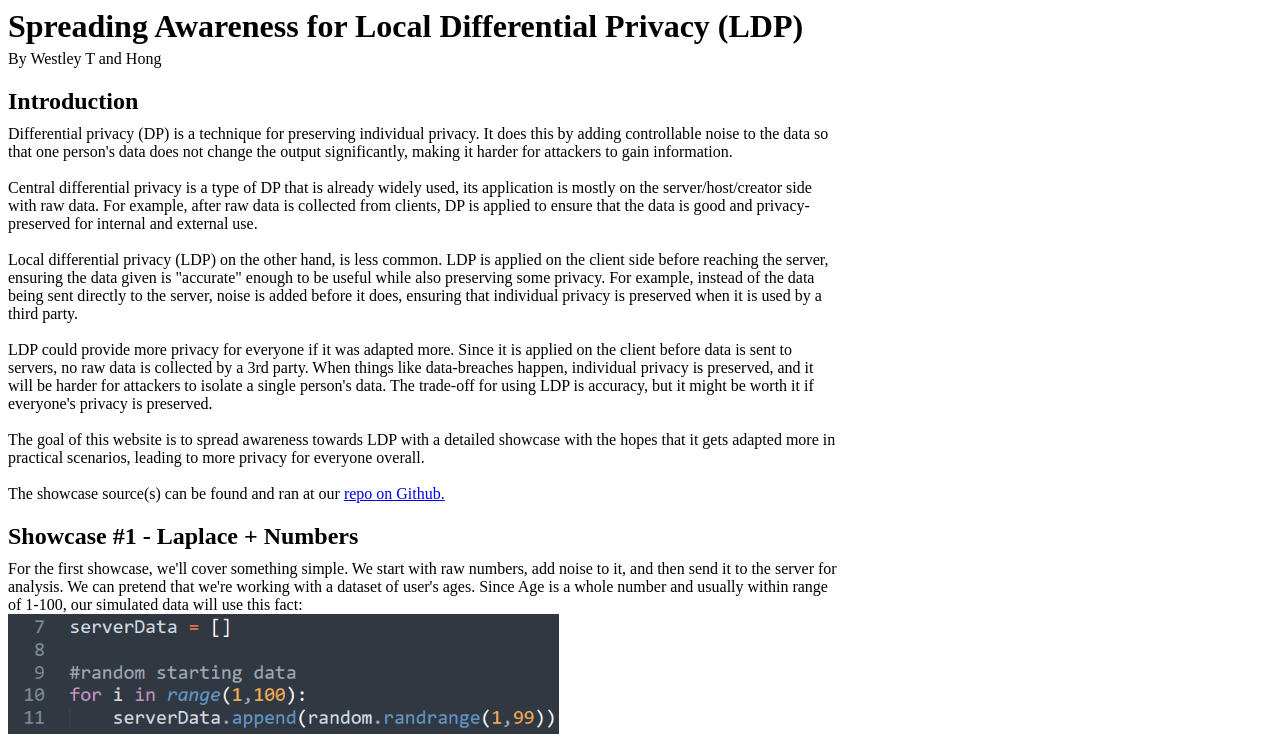
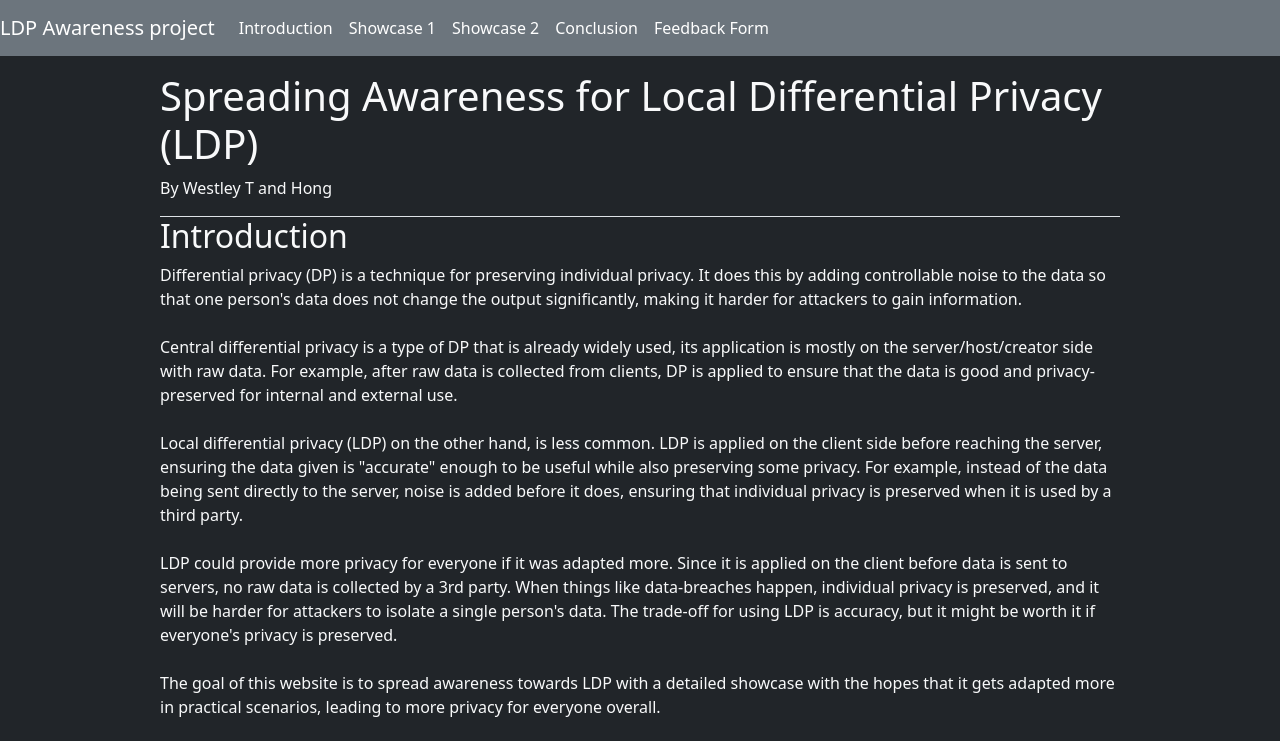
Before and after one commit to WTPSU/CS-Privacy-Aware-Project, a plain HTML site: page index.html in a window 1280 px wide. Shown: the top 741 px of the page. Drawn offline with nearby package versions, Linux system fonts and the light colour scheme.

Commit message:
For webdev class, Added NavBar, some styling, and tooltips.

```diff
--- a/index.html
+++ b/index.html
@@ -6,16 +6,74 @@
     <meta name="viewport" content="width=device-width, initial-scale=1.0" />
     <title>Priv. Aware Website Project</title>
     <link rel="stylesheet" href="styles.css" />
+    <script defer src="website code.js"></script>
+
+    <link
+      href="https://cdn.jsdelivr.net/npm/bootstrap@5.0.2/dist/css/bootstrap.min.css"
+      rel="stylesheet"
+      crossorigin="anonymous"
+    />
+    <script
+      src="https://cdn.jsdelivr.net/npm/bootstrap@5.0.2/dist/js/bootstrap.bundle.min.js"
+      crossorigin="anonymous"
+    ></script>
   </head>
-  <body>
-    <!-- Header -->
+  <body class="bg-dark">
+    <!-- nav bar -->
+    <nav
+      id="navbar"
+      class="navbar navbar-dark navbar-expand-md bg-secondary mb-3"
+    >
+      <a
+        class="navbar-brand"
+        href="#"
+        data-bs-toggle="tooltip"
+        data-bs-placement="bottom"
+        title="a very useful button :)"
+        >LDP Awareness project</a
+      >
+
+      <button
+        class="navbar-toggler"
+        type="button"
+        data-bs-toggle="collapse"
+        data-bs-target="#navBar"
+        aria-label="Toggle navigation"
+      >
+        <span class="navbar-toggler-icon"></span>
+      </button>
+
+      <div class="collapse navbar-collapse" id="navBar">
+        <ul class="navbar-nav mr-auto">
+          <li class="nav-item active">
+            <a class="nav-link text-white" href="#intro">Introduction</a>
+          </li>
+          <li class="nav-item">
+            <a class="nav-link text-white" href="#showcase1">Showcase 1</a>
+          </li>
+          <li class="nav-item">
+            <a class="nav-link text-white" href="#showcase2">Showcase 2</a>
+          </li>
+          <li class="nav-item">
+            <a class="nav-link text-white" href="#conclusion">Conclusion</a>
+          </li>
+          <li class="nav-item">
+            <a class="nav-link text-white" href="#feedback">Feedback Form</a>
+          </li>
+        </ul>
+      </div>
+    </nav>
+    <main class="mx-auto text-light">
+      <!-- title -->
       <header>
         <h1>Spreading Awareness for Local Differential Privacy (LDP)</h1>
-      <p>By Westley T and Hong</p>
+        <p data-bs-toggle="tooltip" data-bs-placement="left" title="Hi.">
+          By Westley T and Hong
+        </p>
       </header>
 
       <!-- Intro section -->
-    <section>
+      <section class="border-top" id="intro">
         <h2>Introduction</h2>
         <p>
           Differential privacy (DP) is a technique for preserving individual
@@ -25,92 +83,108 @@
           <br />
           <br />
           Central differential privacy is a type of DP that is already widely
-        used, its application is mostly on the server/host/creator side with raw
-        data. For example, after raw data is collected from clients, DP is
+          used, its application is mostly on the server/host/creator side with
+          raw data. For example, after raw data is collected from clients, DP is
           applied to ensure that the data is good and privacy-preserved for
           internal and external use.
           <br />
           <br />
-        Local differential privacy (LDP) on the other hand, is less common. LDP
-        is applied on the client side before reaching the server, ensuring the
-        data given is "accurate" enough to be useful while also preserving some
-        privacy. For example, instead of the data being sent directly to the
-        server, noise is added before it does, ensuring that individual privacy
-        is preserved when it is used by a third party.
+          Local differential privacy (LDP) on the other hand, is less common.
+          LDP is applied on the client side before reaching the server, ensuring
+          the data given is "accurate" enough to be useful while also preserving
+          some privacy. For example, instead of the data being sent directly to
+          the server, noise is added before it does, ensuring that individual
+          privacy is preserved when it is used by a third party.
           <br />
           <br />
           LDP could provide more privacy for everyone if it was adapted more.
-        Since it is applied on the client before data is sent to servers, no raw
-        data is collected by a 3rd party. When things like data-breaches happen,
-        individual privacy is preserved, and it will be harder for attackers to
-        isolate a single person's data. The trade-off for using LDP is accuracy,
-        but it might be worth it if everyone's privacy is preserved.
+          Since it is applied on the client before data is sent to servers, no
+          raw data is collected by a 3rd party. When things like data-breaches
+          happen, individual privacy is preserved, and it will be harder for
+          attackers to isolate a single person's data. The trade-off for using
+          LDP is accuracy, but it might be worth it if everyone's privacy is
+          preserved.
           <br />
           <br />
           The goal of this website is to spread awareness towards LDP with a
-        detailed showcase with the hopes that it gets adapted more in practical
-        scenarios, leading to more privacy for everyone overall.
+          detailed showcase with the hopes that it gets adapted more in
+          practical scenarios, leading to more privacy for everyone overall.
           <br />
           <br />
 
           The showcase source(s) can be found and ran at our
-        <a href="https://github.com/WTPSU/CS-Privacy-Aware-Project">
+          <a
+            class="text-info"
+            target="_blank"
+            rel="noopener noreferrer"
+            href="https://github.com/WTPSU/CS-Privacy-Aware-Project"
+            data-bs-toggle="tooltip"
+            data-bs-placement="right"
+            title="R.E.P.O"
+          >
             repo on Github.
           </a>
         </p>
       </section>
 
       <!-- numbers showcase section -->
-    <section>
+      <section class="border-top" id="showcase1">
         <h2>Showcase #1 - Laplace + Numbers</h2>
         <p>
-        For the first showcase, we'll cover something simple. We start with raw
-        numbers, add noise to it, and then send it to the server for analysis.
-        We can pretend that we're working with a dataset of user's ages. Since
-        Age is a whole number and usually within range of 1-100, our simulated
-        data will use this fact:
+          For the first showcase, we'll cover something simple. We start with
+          raw numbers, add noise to it, and then send it to the server for
+          analysis. We can pretend that we're working with a dataset of user's
+          ages. Since Age is a whole number and usually within range of 1-100,
+          our simulated data will use this fact:
           <img
             src="https://wtpsu.github.io/CS-Privacy-Aware-Project/media/1 SimulatedData.png"
+            class="border border-white"
             alt="Using a for loop to add random numbers from 1-99."
           />
 
           Next we setup a simple socket for client/server communication and a
-        output window it's easier to tell what the server sees. When the server
-        receives data from the client, it'll output analysis data (Range,
-        Median, and Mode) on the dataset of numbers.
+          output window it's easier to tell what the server sees. When the
+          server receives data from the client, it'll output analysis data
+          (Range, Median, and Mode) on the dataset of numbers.
           <img
             src="https://wtpsu.github.io/CS-Privacy-Aware-Project/media/
 2 ServerOut.png"
+            class="border border-primary"
             alt="Server Output window"
           />
 
-        Now onto the client, The basic idea is that raw data is given, noise is
-        added using the Laplace mechanism as DP and is then sent to the server.
+          Now onto the client, The basic idea is that raw data is given, noise
+          is added using the Laplace mechanism as DP and is then sent to the
+          server.
           <br />
           <br />
-        We wanted the demo to be a bit interactive, so we let the client specify
-        the epsilon value. After setting up the client socket, we ask for an
-        epsilon value and loop for raw data input.
+          We wanted the demo to be a bit interactive, so we let the client
+          specify the epsilon value. After setting up the client socket, we ask
+          for an epsilon value and loop for raw data input.
           <img
             src="https://wtpsu.github.io/CS-Privacy-Aware-Project/media/
 3 Client CLI.png"
+            class="border border-white"
             alt="CLI client with example numbers for epsilon and data"
           />
 
           And here is the laplace function:
+
           <img
             src="https://wtpsu.github.io/CS-Privacy-Aware-Project/media/
 4 LaplaceCall.png"
+            class="border border-white"
             alt="Laplace function call"
           />
           <img
             src="https://wtpsu.github.io/CS-Privacy-Aware-Project/media/
 5 LaplaceFunct.png"
+            class="border border-white"
             alt="Laplace function body"
           />
 
-        Our sensitivy is 99 here because it's the maximum the data can change by
-        (accounts for worst-case). Age is usually also a whole number so we
+          Our sensitivy is 99 here because it's the maximum the data can change
+          by (accounts for worst-case). Age is usually also a whole number so we
           round the final result with int().
           <br />
           <br />
@@ -119,16 +193,24 @@
           <img
             src="https://wtpsu.github.io/CS-Privacy-Aware-Project/media/
 6 Running Demo.png"
+            class="border border-white"
             alt="client/server demo"
+            data-bs-toggle="tooltip"
+            data-bs-placement="right"
+            title="pay attention now...."
           />
-
-        With enough data-points, the server will have a pretty accurate measure
-        of the shape and distribution of the data. As an example, here's the
-        result of running the same epsilon = 2 and data = 24 500+ times, It gets
-        closer to 24 with each new data-point;
+          In the above Image, The CLI interface represents the client, and the
+          white window is what the server sees.
+          <br />
+          <br />
+          With enough data-points, the server will have a pretty accurate
+          measure of the shape and distribution of the data. As an example,
+          here's the result of running the same epsilon = 2 and data = 24 500+
+          times, It gets closer to 24 with each new data-point;
           <img
             src="https://wtpsu.github.io/CS-Privacy-Aware-Project/media/
 7 Running e2 a24 500 times.png"
+            class="border border-primary"
             alt="server log after 500+ runs"
           />
         </p>
@@ -144,18 +226,22 @@
         <img
           src="https://wtpsu.github.io/CS-Privacy-Aware-Project/media/
 9 e10 200x 22age.png"
+          class="border border-primary"
           alt="graphed result epsilon 10 ran 200 times with age 22"
         />
         <img
           src="https://wtpsu.github.io/CS-Privacy-Aware-Project/media/
 10 e25 200x 22age.png"
+          class="border border-primary"
           alt="graphed result epsilon 25 ran 200 times with age 22"
         />
       </section>
 
       <!-- showcase 2 section -->
-    <section>
-      <h2>Showcase #2 - WIP</h2>
+      <section class="border-top" id="showcase2">
+        <h2 data-bs-toggle="tooltip" data-bs-placement="right" title="Great.">
+          Showcase #2 - WIP (Demo Written by Hong.)
+        </h2>
         <!-- <video width="643" height="472.5" controls>
         <source
           src="https://wtpsu.github.io/CS-Privacy-Aware-Project/media/Hong Demo.mp4"
@@ -166,8 +252,12 @@
       </section>
 
       <!-- showcase 2 section -->
-    <section>
+      <section class="border-top" id="conclusion">
         <h2>Conclusion(?)</h2>
       </section>
+
+      <!-- Form -->
+      <form id="feedback">WIP FORM</form>
+    </main>
   </body>
 </html>
--- a/styles.css
+++ b/styles.css
@@ -1,27 +1,15 @@
-header h1 {
-  margin-top: 0px;
-  margin-bottom: 0;
-}
-header p {
-  margin-top: 5px;
-}
-
-section {
-  width: 66%;
-}
-section h2 {
-  margin-bottom: 10px;
-  margin-top: 20px;
-}
-section p {
-  margin-bottom: 10px;
-  margin-top: 0;
+main {
+  width: 100%;
 }
 
 img {
   max-width: 66%;
   min-width: 300px;
   margin-bottom: 10px;
-  height: auto;
   display: block;
 }
+@media (min-width: 767.98px) {
+  main {
+    width: 75%;
+  }
+}
--- /dev/null
+++ b/website code.js
@@ -0,0 +1,5 @@
+// Initialize tooltips
+const tooltipTriggerList = document.querySelectorAll(
+  '[data-bs-toggle="tooltip"]'
+);
+tooltipTriggerList.forEach((el) => new bootstrap.Tooltip(el));
```
Lines whose indentation alone changed are shown as unchanged.
